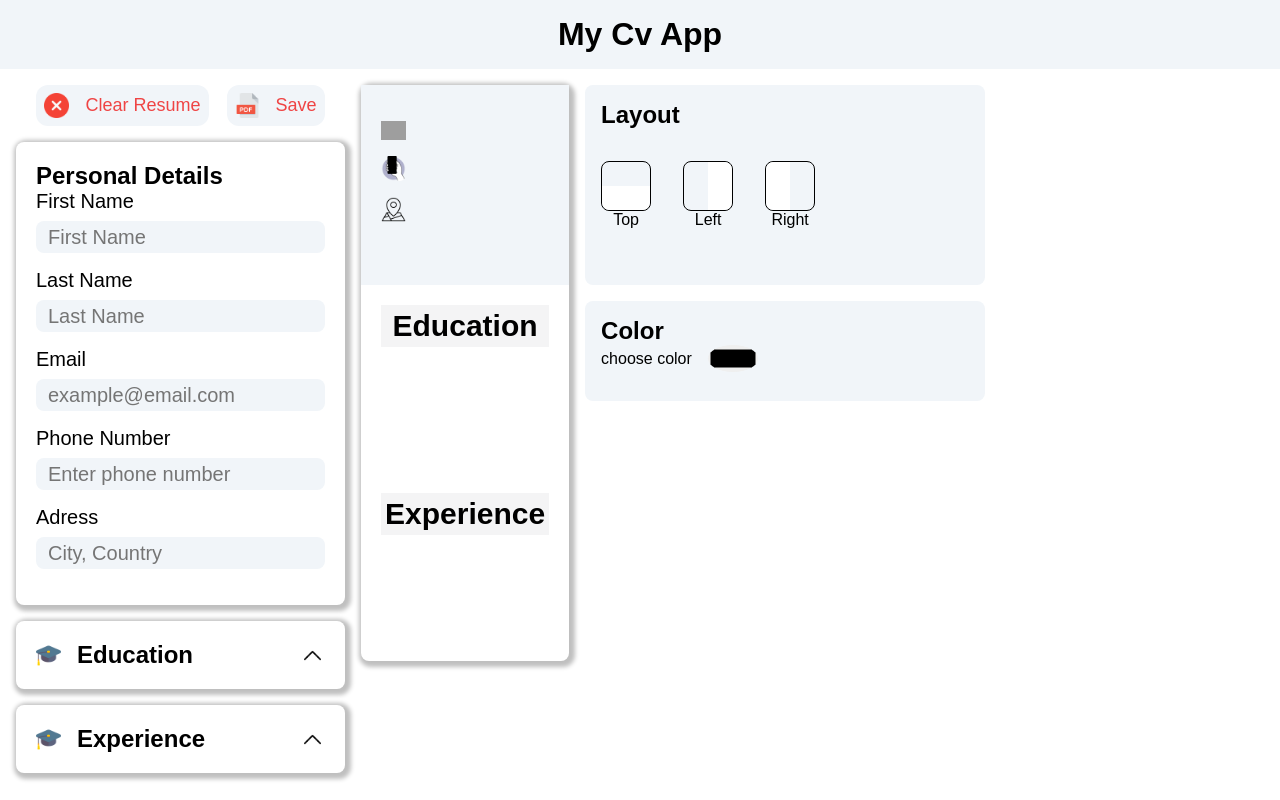
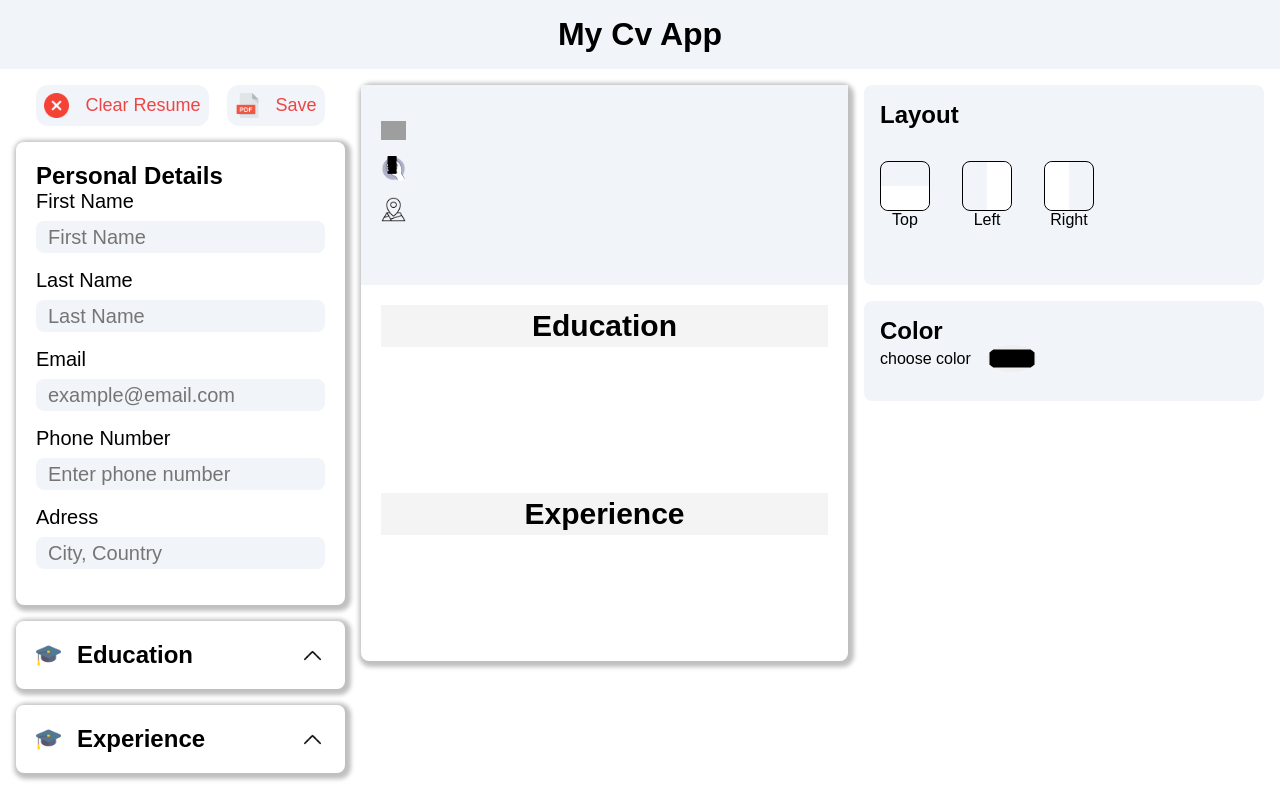
Before and after one commit to Medido1/The-OdinProject-CV-Application, a React (Vite) app: page / in a window 1280 px wide. Built offline with nearby package versions, Linux system fonts and the light colour scheme; grey boxes are pictures that could not be loaded.

Commit message:
Change cv width

```diff
--- a/src/index.css
+++ b/src/index.css
@@ -57,8 +57,12 @@ body {
   border-radius: .5rem;
 }
 
+#resume {
+  width: 100%;
+  max-width: 600px;
+}
+
 .display_container {
-
   max-height: 1000px;
   display: var(--container-display);
   flex-direction: var(--container-direction);
```
